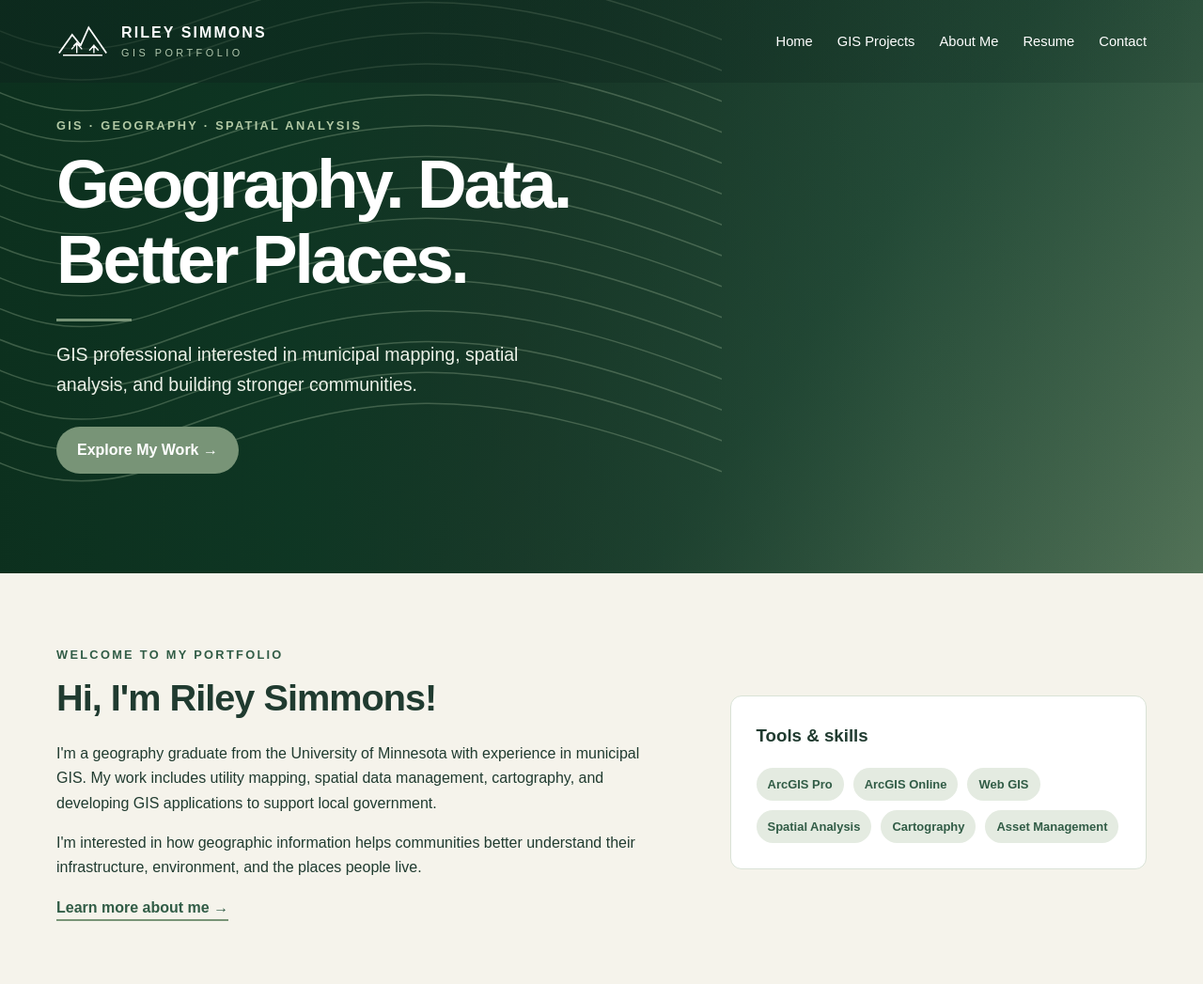
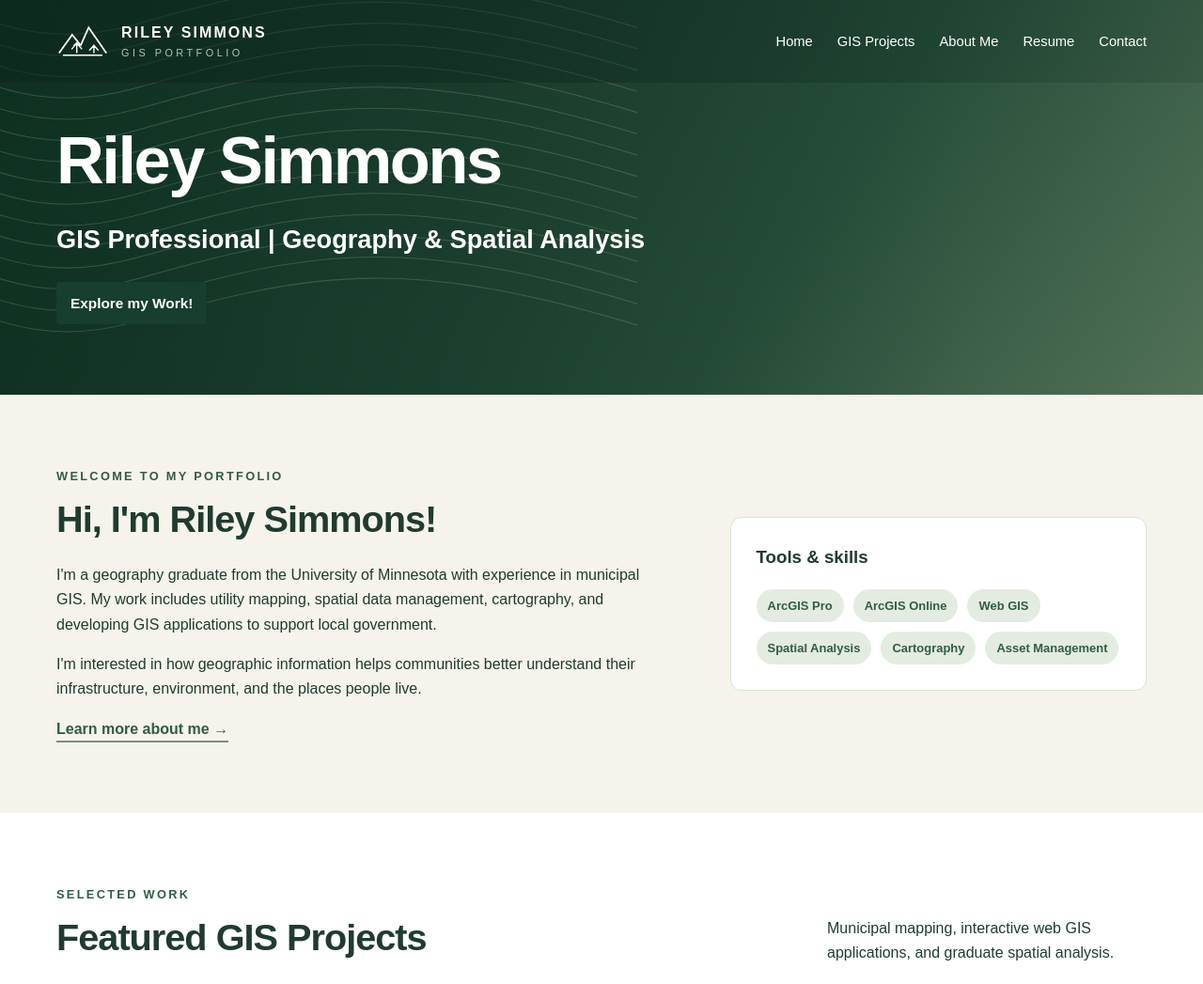
Before and after one commit to rileysimmons0/gis-portfolio, a plain HTML site: page index.html in a window 1280 px wide. Shown: the top 1047 px of the page at 94% size. Drawn offline with Linux system fonts and the light colour scheme.

Commit message:
Match homepage hero to Riley's photo header reference

```diff
--- a/index.html
+++ b/index.html
@@ -17,6 +17,16 @@
 .details{background:#e9eee6}.detail-panel{display:grid;grid-template-columns:1.2fr 1fr;gap:42px;padding:28px;border-radius:12px;background:#fff;border:1px solid #d6dfd2}.detail-panel h3{margin:0}.tag{display:inline-block;margin:7px 7px 0 0;padding:4px 10px;background:#e3eee1;border-radius:99px;font-size:.82rem}.about-grid{align-items:start}.exp{border-top:1px solid #cad5c7;padding:13px 0;display:flex;justify-content:space-between;gap:10px}.exp small{color:#687c6e}.resume{display:flex;justify-content:space-between;gap:30px;align-items:center}.resume .button{background:var(--forest)}
 .footer{background:var(--forest);color:#f5f3eb;position:relative;overflow:hidden;padding:65px 0 22px}.footer:before{content:'';position:absolute;inset:0;background:linear-gradient(90deg,rgba(24,59,46,.92),rgba(24,59,46,.72)),url('assets/forest-footer.png') center/cover;opacity:.75}.footer:after{content:'';position:absolute;inset:0;pointer-events:none;opacity:.18;background:repeating-radial-gradient(ellipse at 95% 30%,transparent 0 28px,#a8bb9b 29px 30px,transparent 31px 50px)}.footer .wrap{position:relative;z-index:1}.footer-cols{display:flex;justify-content:space-between;gap:35px;align-items:center}.footer h2{font-size:2rem;margin:0 0 10px}.footer-links{display:flex;flex-direction:column;gap:15px}.footer-links a{color:#e0edda}.footer-end{display:flex;justify-content:space-between;margin-top:70px;padding-top:18px;border-top:1px solid #71917f;font-size:.78rem}
 @media(max-width:900px){.grid{grid-template-columns:repeat(2,1fr)}.intro-grid,.about-grid{gap:32px}.hero{min-height:575px}}@media(max-width:620px){.wrap{width:min(100% - 32px,1160px)}.nav-row{min-height:72px}.brand svg{width:42px}.brand strong{font-size:.84rem}.brand small{font-size:.55rem}.toggle{display:block}.nav{display:none;position:absolute;top:72px;right:16px;left:16px;background:#183b2e;padding:20px;border-radius:10px;flex-direction:column;align-items:flex-start}.nav.open{display:flex}.hero{min-height:590px}.hero-body{padding-top:110px}.hero-shade{background:linear-gradient(90deg,rgba(12,48,30,.95),rgba(12,48,30,.66) 77%,rgba(12,48,30,.2))}.section{padding:55px 0}.intro-grid,.about-grid,.detail-panel{grid-template-columns:1fr}.section-head,.resume,.footer-cols{display:block}.grid{grid-template-columns:1fr}.card-art{height:195px}.footer-links{margin-top:24px}.footer-end{gap:12px;flex-wrap:wrap;margin-top:48px}}
+/* Compact photo-first header based on the supplied reference */
+.hero{min-height:420px}
+.hero-shade{background:linear-gradient(90deg,rgba(15,50,34,.83) 0%,rgba(20,56,40,.55) 26%,rgba(21,50,36,.18) 54%,rgba(21,50,36,0) 80%)}
+.contours{left:-13%;width:66%;opacity:.24}
+.hero-body{padding-top:110px;padding-bottom:52px}
+.hero h1{font-size:clamp(2.9rem,5.5vw,4.8rem);font-weight:800;letter-spacing:-.035em;line-height:1.08;margin:0 0 28px}
+.hero-subtitle{font-size:clamp(1.02rem,2.15vw,1.7rem);font-weight:700;color:#fff;line-height:1.3;margin:0 0 28px}
+.hero-button{background:#173e2f;border-radius:4px;padding:10px 15px;font-size:.96rem}
+.hero-button:hover{background:#315c46}
+@media(max-width:620px){.hero{min-height:435px}.hero-body{padding-top:135px;padding-bottom:42px}.hero h1{font-size:clamp(2.5rem,10vw,3.6rem)}.hero-subtitle{font-size:1.05rem}.hero-shade{background:linear-gradient(90deg,rgba(15,50,34,.91),rgba(15,50,34,.4) 85%)}}
 </style>
 </head>
 <body>
@@ -32,7 +42,7 @@
 <svg class="contours" viewBox="0 0 760 720" preserveAspectRatio="none" aria-hidden="true"><g fill="none" stroke="#abc4a2" stroke-width="1.4">
 <path d="M-100 45 C 90 -60 115 145 280 75 S 540 -35 820 110"/><path d="M-100 76 C 90 -29 115 176 280 106 S 540 -4 820 141"/><path d="M-100 107 C 90 2 115 207 280 137 S 540 27 820 172"/><path d="M-100 138 C 90 33 115 238 280 168 S 540 58 820 203"/><path d="M-100 169 C 90 64 115 269 280 199 S 540 89 820 234"/><path d="M-100 200 C 90 95 115 300 280 230 S 540 120 820 265"/><path d="M-100 231 C 90 126 115 331 280 261 S 540 151 820 296"/><path d="M-100 262 C 90 157 115 362 280 292 S 540 182 820 327"/><path d="M-100 293 C 90 188 115 393 280 323 S 540 213 820 358"/><path d="M-100 324 C 90 219 115 424 280 354 S 540 244 820 389"/><path d="M-100 355 C 90 250 115 455 280 385 S 540 275 820 420"/><path d="M-100 386 C 90 281 115 486 280 416 S 540 306 820 451"/><path d="M-100 417 C 90 312 115 517 280 447 S 540 337 820 482"/><path d="M-100 448 C 90 343 115 548 280 478 S 540 368 820 513"/><path d="M-100 479 C 90 374 115 579 280 509 S 540 399 820 544"/>
 </g></svg>
-<div class="wrap hero-body"><p class="eyebrow light">GIS · Geography · Spatial Analysis</p><h1>Geography. Data.<br>Better Places.</h1><div class="accent"></div><p class="lead">GIS professional interested in municipal mapping, spatial analysis, and building stronger communities.</p><a class="button" href="#projects">Explore My Work →</a></div>
+<div class="wrap hero-body"><h1>Riley Simmons</h1><p class="hero-subtitle">GIS Professional | Geography &amp; Spatial Analysis</p><a class="button hero-button" href="#projects">Explore my Work!</a></div>
 </section>
 <section class="section wrap intro-grid"><div><p class="eyebrow">Welcome to my portfolio</p><h2>Hi, I'm Riley Simmons!</h2><p>I'm a geography graduate from the University of Minnesota with experience in municipal GIS. My work includes utility mapping, spatial data management, cartography, and developing GIS applications to support local government.</p><p>I'm interested in how geographic information helps communities better understand their infrastructure, environment, and the places people live.</p><a class="text-link" href="#about">Learn more about me →</a></div><aside class="skills"><h3>Tools & skills</h3><div class="chips"><span>ArcGIS Pro</span><span>ArcGIS Online</span><span>Web GIS</span><span>Spatial Analysis</span><span>Cartography</span><span>Asset Management</span></div></aside></section>
 <section class="section projects" id="projects"><div class="wrap"><div class="section-head"><div><p class="eyebrow">Selected work</p><h2>Featured GIS Projects</h2></div><p>Municipal mapping, interactive web GIS applications, and graduate spatial analysis.</p></div><div class="grid">
```
